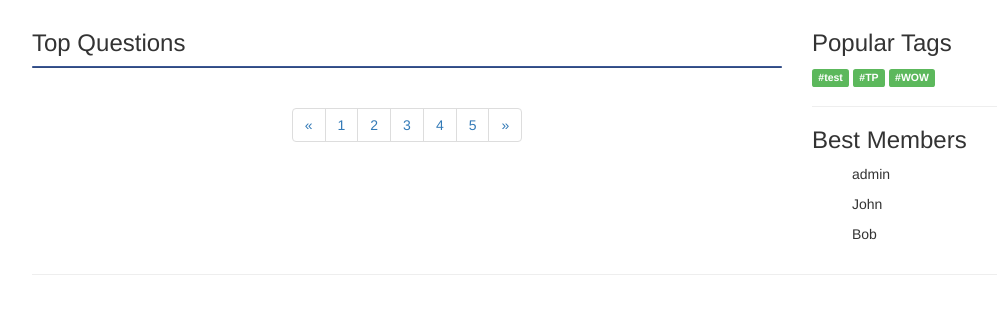
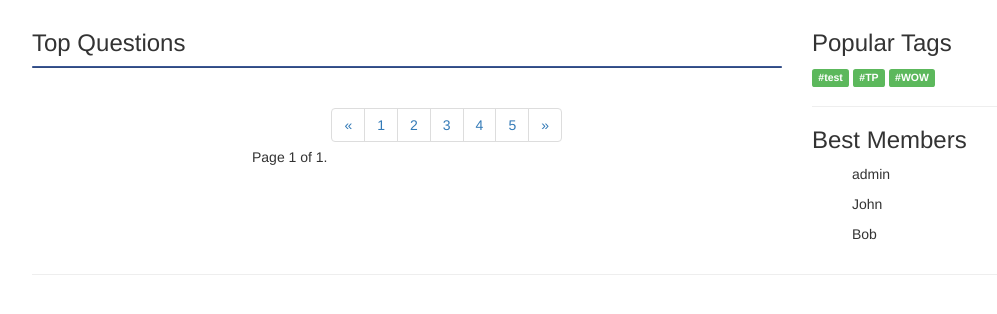
Before and after one commit to wotgl/ask-konyshev, a Django app: page / in a window 1280 px wide. Shown: the part 60-374 px from the top of the page, without its empty margins (53-1050 px from the left). Run offline with Django 3.2, Linux system fonts and the light colour scheme; data that the repository does not hold is empty; parts of the project's set-up code (start-up, migrations or seed data) failed here and were passed over.

Commit message:
add bad paginator

```diff
--- a/core/urls.py
+++ b/core/urls.py
@@ -3,7 +3,7 @@ __author__ = 'sasha1003'
 from django.contrib import admin
 from django.conf.urls import patterns, include, url
 
-from core.views import index, popular, question, tag, signup, login, base, ask
+from core.views import index, popular, question, tag, signup, login, base, ask, paginator
 
 urlpatterns = patterns('',
 	url(r'^admin/', include(admin.site.urls)),
--- a/core/views.py
+++ b/core/views.py
@@ -1,24 +1,54 @@
 from django.shortcuts import render
+from django.http import Http404
+from django.core.paginator import Paginator, EmptyPage, PageNotAnInteger
 from core.models import Question, Profile, Tag, Answer
 
 N = 10	#Number of questions on page
 
 def index(request):
-	question_list = Question.objects.order_by('-date')[:N]
+	question_list = Question.objects.order_by('-date').all()
+	paginator = Paginator(question_list, N) # Show N contacts per page
+
+	page = request.GET.get('page')
+	try:
+		question_list = paginator.page(page)
+	except PageNotAnInteger:
+		# If page is not an integer, deliver first page.
+		question_list = paginator.page(1)
+	except EmptyPage:
+		# If page is out of range (e.g. 9999), deliver last page of results.
+		question_list = paginator.page(paginator.num_pages)
+
+	# question_list = Question.objects.order_by('-date')[:N]
 	context = {'question_list': question_list}
 	return render(request, 'index.html', context)
 
 def popular(request):
-	question_list = Question.objects.order_by('-rating')[:N]
+	question_list = Question.objects.order_by('-date').all()
+	paginator = Paginator(question_list, N) # Show N contacts per page
+
+	page = request.GET.get('page')
+	try:
+		question_list = paginator.page(page)
+	except PageNotAnInteger:
+		# If page is not an integer, deliver first page.
+		question_list = paginator.page(1)
+	except EmptyPage:
+		# If page is out of range (e.g. 9999), deliver last page of results.
+		question_list = paginator.page(paginator.num_pages)
+
 	context = {'question_list': question_list}
 	return render(request, 'popular.html', context)
 
 #	check nubmer of question
 def question(request, question_id):
-	question = Question.objects.get(id=question_id)
+	try:
+		question = Question.objects.get(id=question_id)
 
-	context = {'question': question}
-	return render(request, 'question.html', context)
+		context = {'question': question}
+		return render(request, 'question.html', context)
+	except Exception, e:
+		raise Http404("Question does not exist")
 
 def tag(request, tag_name):
 	question_list = []
--- a/templates/index.html
+++ b/templates/index.html
@@ -75,6 +75,23 @@
 <!-- pagination -->
 <nav>
 	<div style="text-align: center;">
+		<div class="pagination">
+		    <span class="step-links">
+		        {% if question_list.has_previous %}
+		            <a href="?page={{ question_list.previous_page_number }}">previous</a>
+		        {% endif %}
+
+		        <span class="current">
+		            Page {{ question_list.number }} of {{ question_list.paginator.num_pages }}.
+		        </span>
+
+		        {% if question_list.has_next %}
+		            <a href="?page={{ question_list.next_page_number }}">next</a>
+		        {% endif %}
+		    </span>
+		</div>
+
+
 	  <ul class="pagination">
 	    <li>
 	      <a href="#" aria-label="Previous">
```
Also changed, not shown: templates/paginator.html (added, +21 -0 lines), 2 other files.
